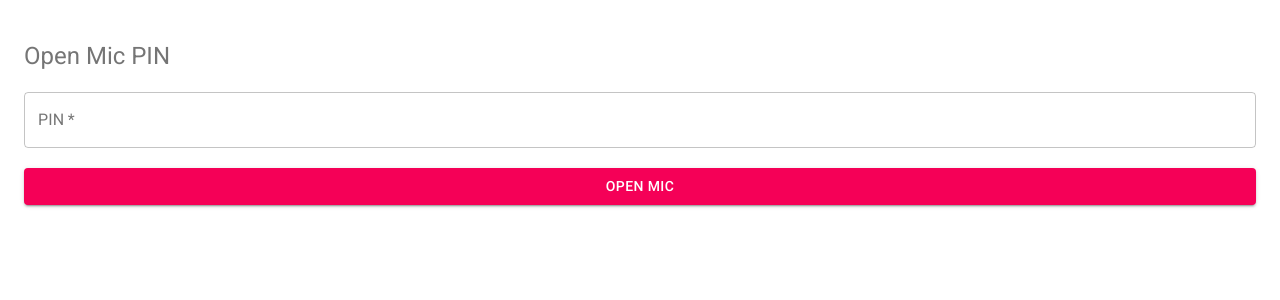
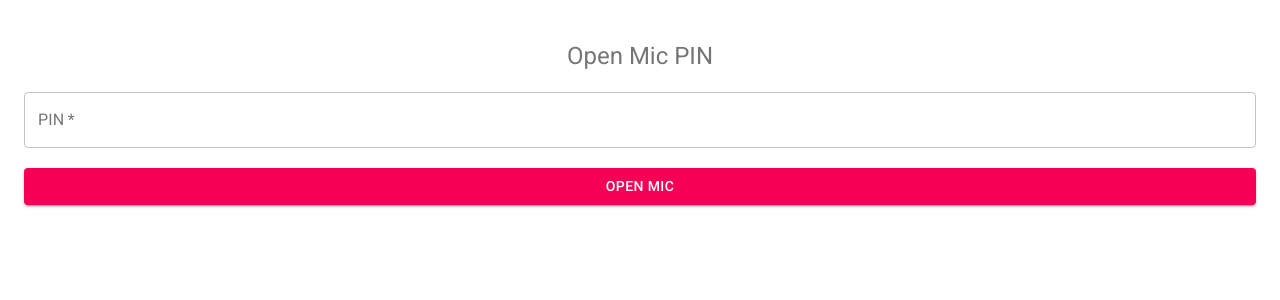
Before and after one commit to brendagold/mic, a React (Create React App) app: page / in a window 1280 px wide. Shown: the top 300 px of the page. Built offline with nearby package versions, Linux system fonts and the light colour scheme.

Commit message:
align center

```diff
--- a/src/components/MicInput.js
+++ b/src/components/MicInput.js
@@ -43,7 +43,7 @@ const MicInput = () => {
         color="textSecondary"
         component="h2"
         gutterBottom
-
+        align='center'
       >
         Open Mic PIN
       </Typography>
```
